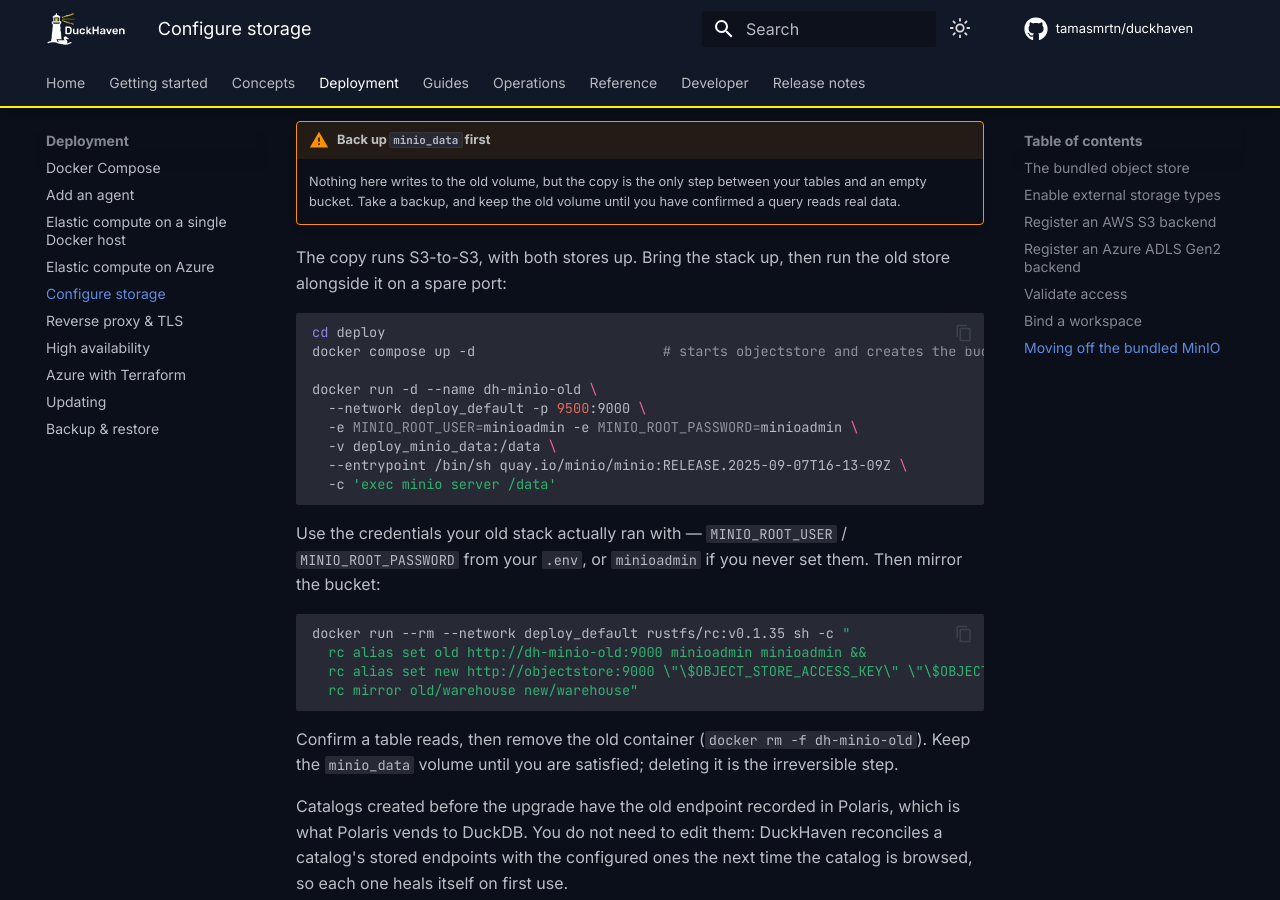
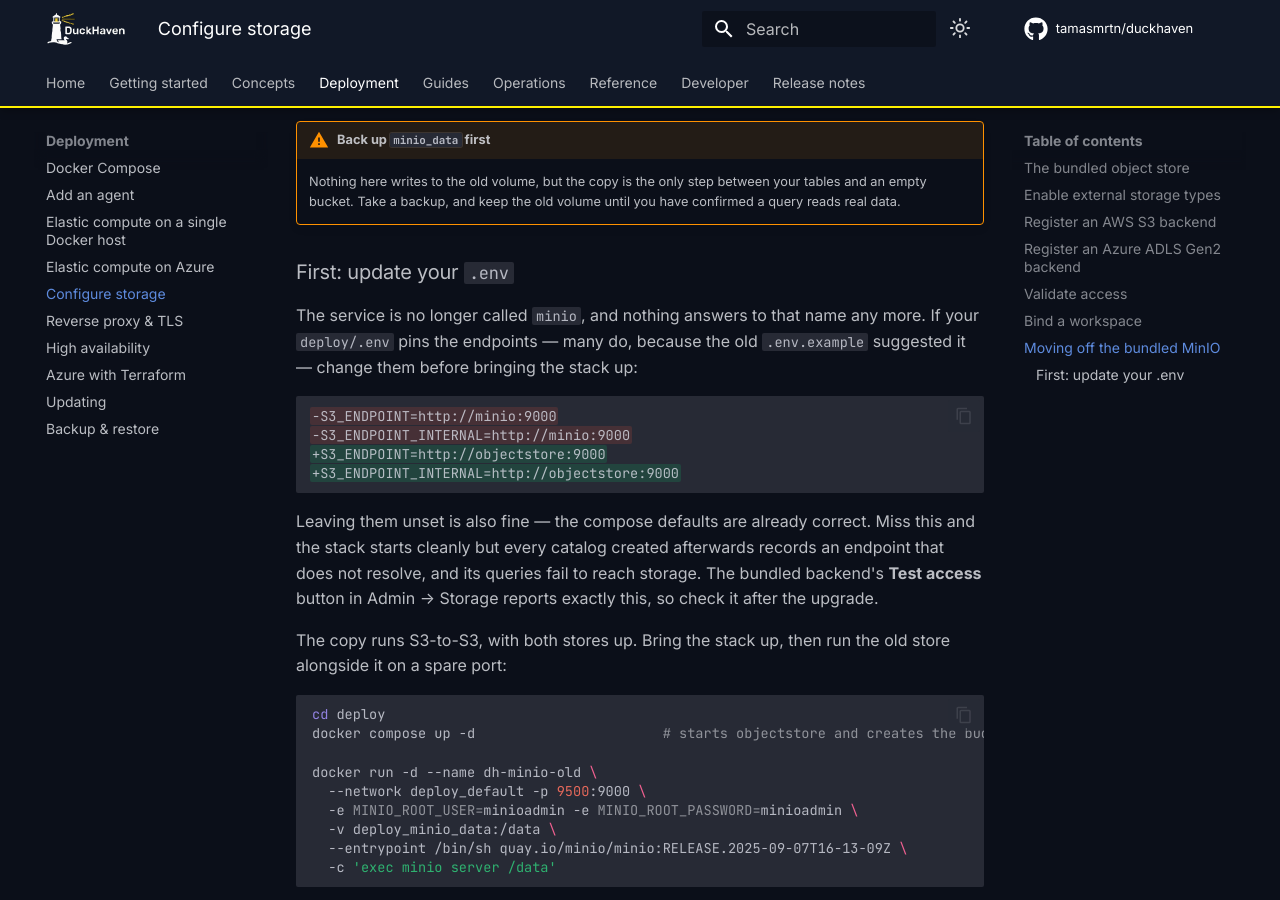
Before and after one commit to tamasmrtn/duckhaven, an MkDocs documentation site: the page built from docs/deployment/storage.md, in a window 1280 px wide and 900 px high, scrolled down 2780 px. Built offline with MkDocs 1.6.1 and Material for MkDocs 9.7.7, drawn with Linux system fonts in a browser that asks for light colours; comment, search, counter and statistics services are not loaded.

Commit message:
Warn that a pinned S3_ENDPOINT must be updated on upgrade
Removing the legacy network alias means nothing answers to the old
service name. An .env that pins the endpoints — which the old example
encouraged — then survives the upgrade untouched, the stack starts
cleanly, and every catalog created afterwards records an address that
does not resolve. Found by running the e2e suite against an upgraded
stack whose .env still pinned the old name.

````diff
--- a/docs/deployment/storage.md
+++ b/docs/deployment/storage.md
@@ -97,6 +97,22 @@
     Nothing here writes to the old volume, but the copy is the only step between your tables and an empty bucket.
     Take a backup, and keep the old volume until you have confirmed a query reads real data.
 
+### First: update your `.env`
+
+The service is no longer called `minio`, and nothing answers to that name any more. If your `deploy/.env` pins the
+endpoints — many do, because the old `.env.example` suggested it — change them before bringing the stack up:
+
+```diff
+-S3_ENDPOINT=http://minio:9000
+-S3_ENDPOINT_INTERNAL=http://minio:9000
++S3_ENDPOINT=http://objectstore:9000
++S3_ENDPOINT_INTERNAL=http://objectstore:9000
+```
+
+Leaving them unset is also fine — the compose defaults are already correct. Miss this and the stack starts cleanly but
+every catalog created afterwards records an endpoint that does not resolve, and its queries fail to reach storage. The
+bundled backend's **Test access** button in Admin → Storage reports exactly this, so check it after the upgrade.
+
 The copy runs S3-to-S3, with both stores up. Bring the stack up, then run the old store alongside it on a spare port:
 
 ```sh
````
